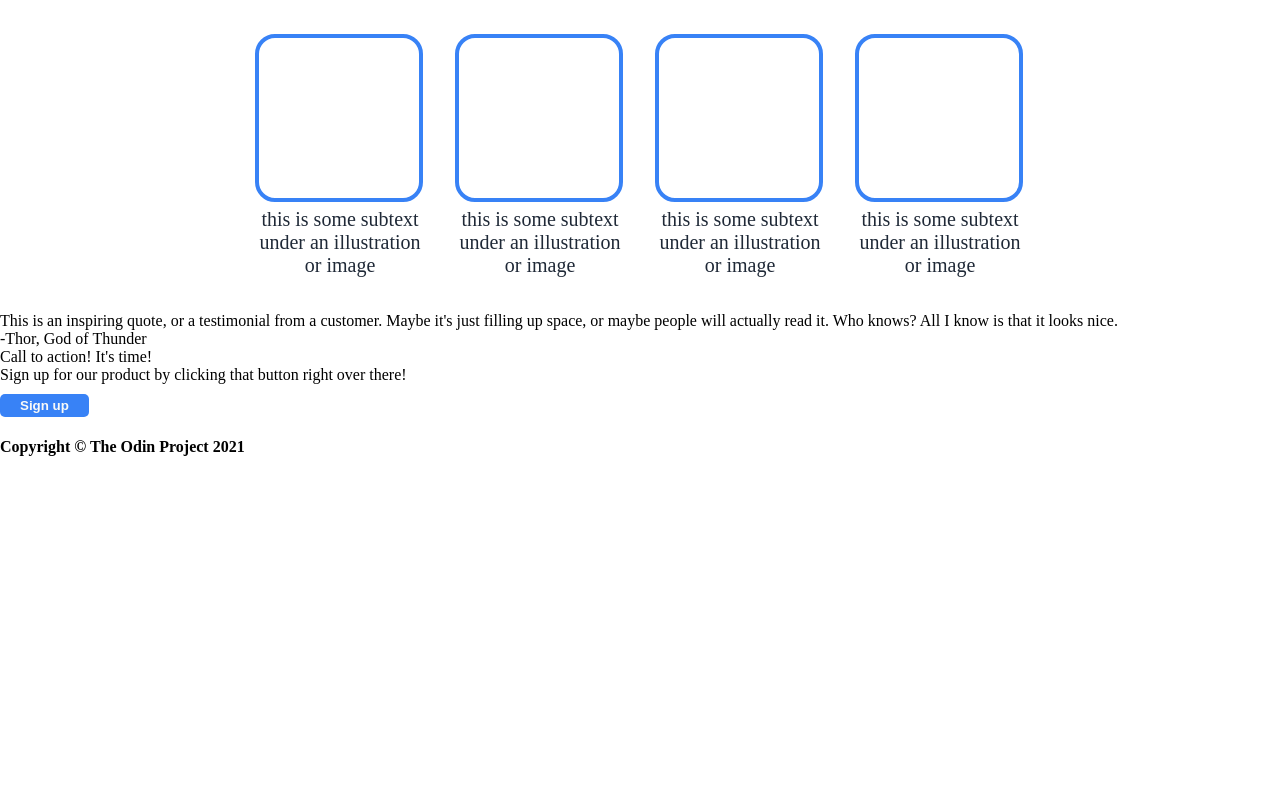
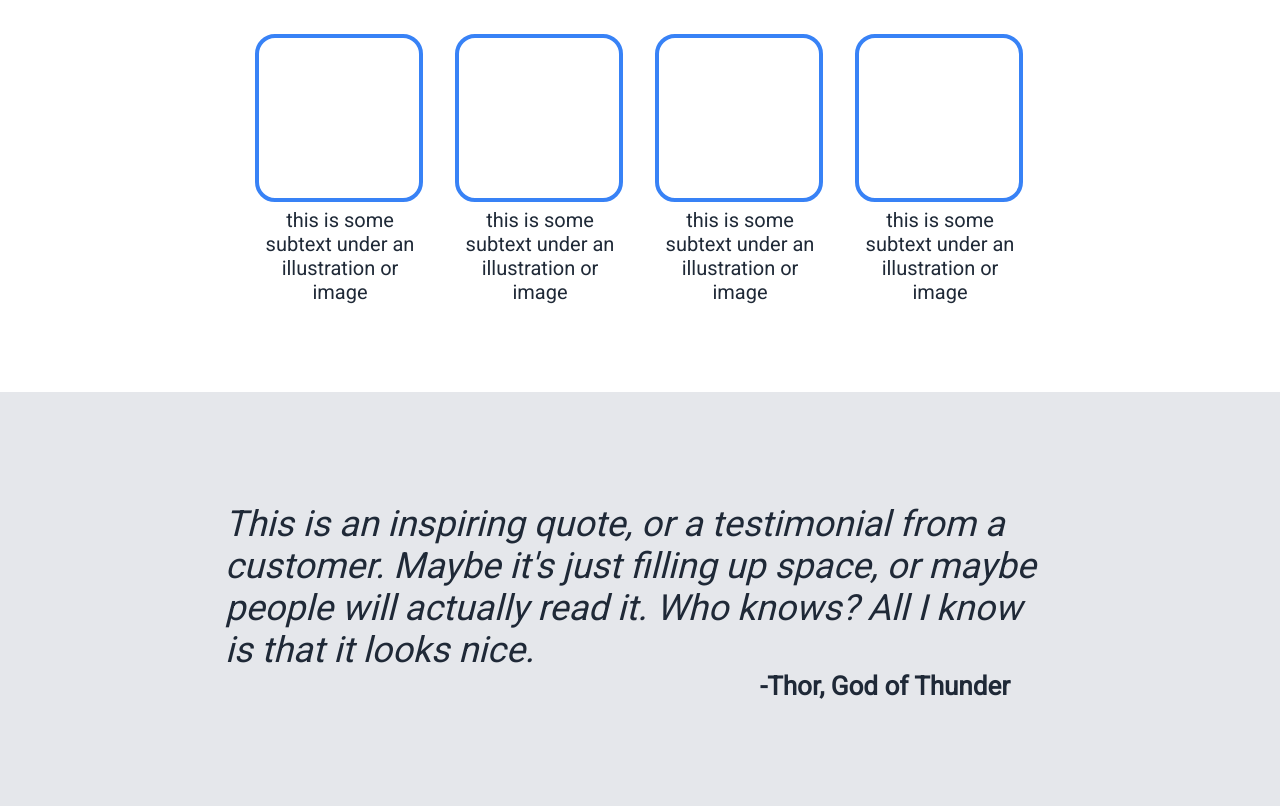
Before and after one commit to iysz18/Landing-Page, a plain HTML site: page index.html in a window 1280 px wide. Shown: the part 608-1414 px from the top of the page. Before the commit the page ends 1086 px from the top, so only its background shows below. Drawn offline with Linux system fonts and the light colour scheme.

Commit message:
Added styling to the new third, fourth and footer section. Landing Page done.

```diff
--- a/css/style.css
+++ b/css/style.css
@@ -1,6 +1,10 @@
-html body {
+html, body {
     margin: 0;
     padding: 0;
+}
+
+body {
+    font-family: 'Roboto', sans-serif;
 }
 
 /* remove decorations */
@@ -74,7 +78,7 @@ a {
     color: #E5E7EB;
 }
 
-button {
+.first-button {
     background-color: #3882F6;
     color: #F9FAF8;
     font-weight: 700;
@@ -97,7 +101,7 @@ button {
 /* start of second section*/
 
 .second-container {
-    height: 420px;
+    height: 500px;
     /* border: solid red 5px; */
 }
 
@@ -142,3 +146,87 @@ p {
 }
 
 /*  start of third section */
+
+.third-container {
+    height: 420px;
+    background-color: #E5E7EB;
+    /* border: solid red 4px; */
+    display: flex;
+    justify-content: center;
+    align-items: center;
+}
+
+.quote-thor {
+    width: 830px;
+    text-align: left;
+    font-size: 36px;
+    font-style: italic;
+    color: #1F2937;
+}
+
+.thor-box {
+    /* border: solid green 4px; */
+    display: flex;
+    justify-content: flex-end;
+    margin-right: 45px;
+}
+
+.thor {
+    font-size: 26px;
+    color: #1F2937;
+    font-weight: bold;
+}
+
+/* start of the fourth section */
+
+.fourth-container {
+    height: 400px;
+    display: flex;
+    justify-content: center;
+    align-items: center;
+}
+
+.blue-box {
+    background-color: #3882F6;
+    display: flex;
+    justify-content: space-between;
+    padding: 60px 110px;
+    border-radius: 6px;
+    width: 940px;
+}
+
+.header-text {
+    font-size: 25px;
+    font-weight: 600;
+    color: #F9FAF8;
+}
+
+.sub-text {
+    color: #F9FAF8;
+}
+
+.button-box {
+    display: flex;
+    justify-content: center;
+    align-items: center;
+    margin-left: 100px;
+}
+
+.blue-box-button {
+    background-color: #3882F6;
+    border: solid #F9FAF8 3px;
+    border-radius: 7px;
+    font-size: 20px;
+    font-weight: bold;
+    color: #F9FAF8;
+    padding: 8px 38px;
+}
+
+/* last section the footer */
+
+.footer-container {
+    background-color: #1F2937;
+    text-align: center;
+    padding: 25px;
+    color: #E5E7EB;
+}
```
